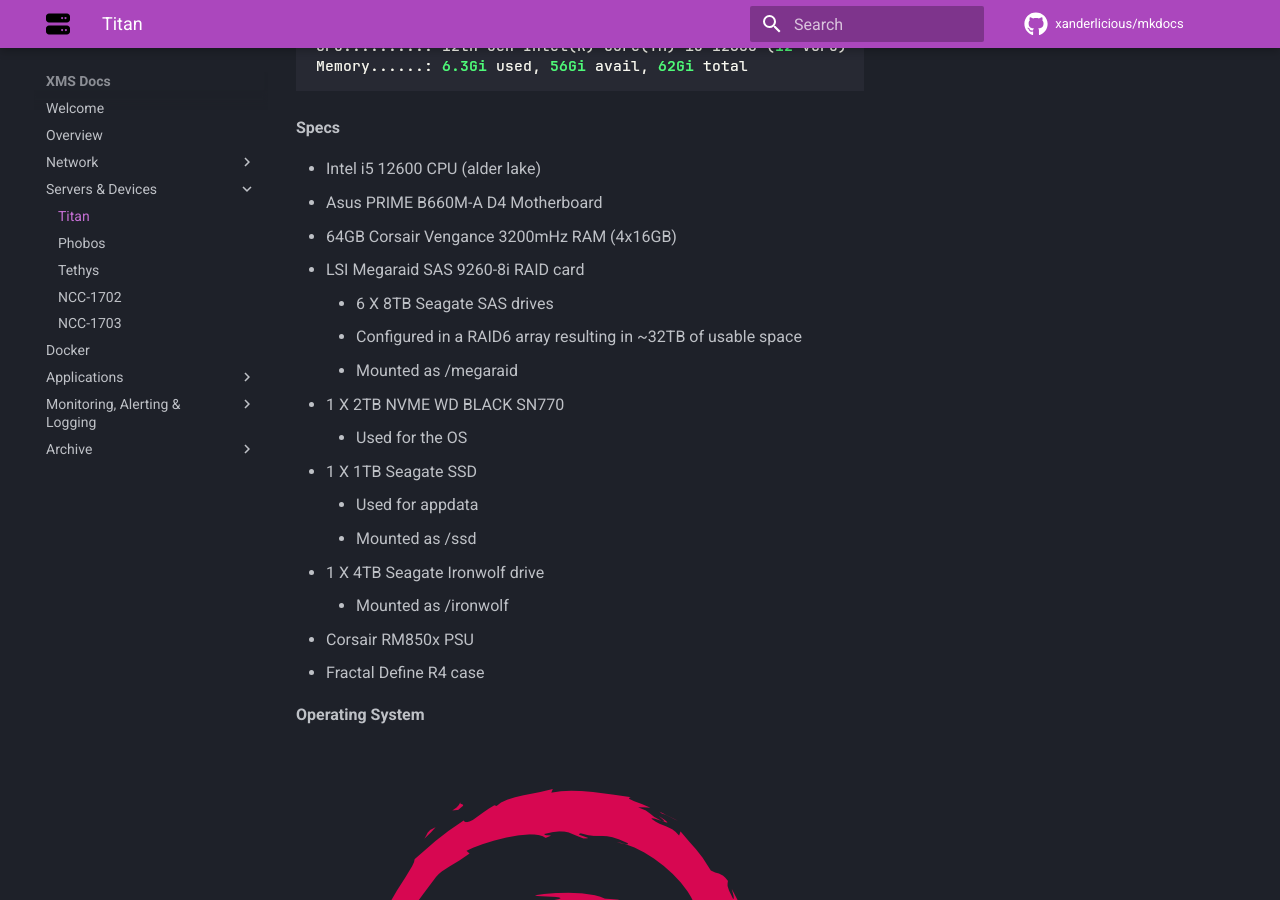
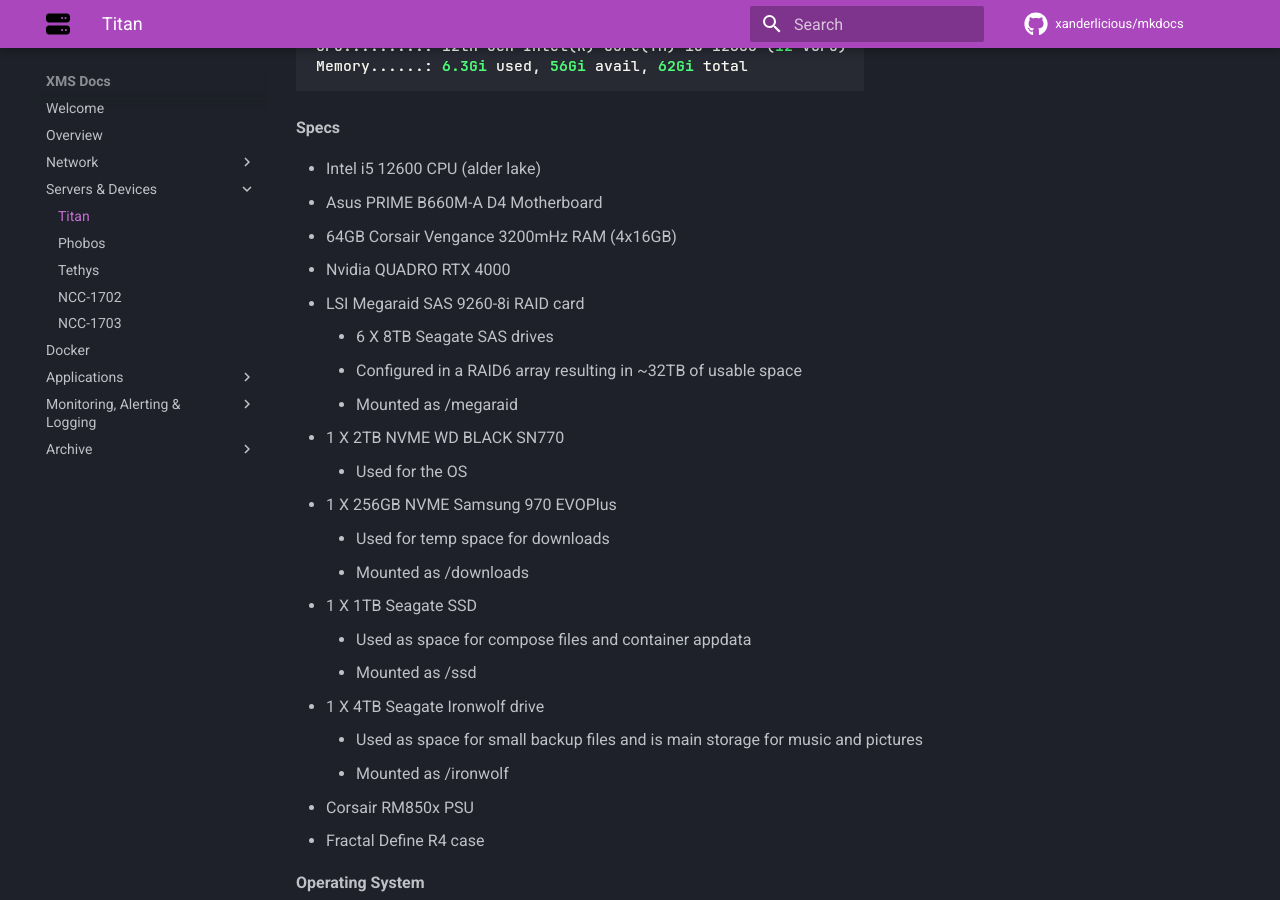
Before and after one commit to Xanderlicious/mkdocs, an MkDocs documentation site: the page built from docs/titan.md, in a window 1280 px wide and 900 px high, scrolled down 533 px. Built offline with MkDocs 1.6.1 and Material for MkDocs 9.7.7, drawn with Linux system fonts in a browser that asks for light colours; comment, search, counter and statistics services are not loaded.

Commit message:
updated the specs on Titan

```diff
--- a/docs/titan.md
+++ b/docs/titan.md
@@ -7,16 +7,21 @@
 - Intel i5 12600 CPU (alder lake)
 - Asus PRIME B660M-A D4 Motherboard
 - 64GB Corsair Vengance 3200mHz RAM (4x16GB)
+- Nvidia QUADRO RTX 4000
 - LSI Megaraid SAS 9260-8i RAID card
     - 6 X 8TB Seagate SAS drives
     - Configured in a RAID6 array resulting in ~32TB of usable space
     - Mounted as /megaraid
 - 1 X 2TB NVME WD BLACK SN770
     - Used for the OS
+- 1 X 256GB NVME Samsung 970 EVOPlus
+    - Used for temp space for downloads
+    - Mounted as /downloads
 - 1 X 1TB Seagate SSD
-    - Used for appdata
+    - Used as space for compose files and container appdata
     - Mounted as /ssd
 - 1 X 4TB Seagate Ironwolf drive
+    - Used as space for small backup files and is main storage for music and pictures
     - Mounted as /ironwolf
 - Corsair RM850x PSU
 - Fractal Define R4 case
```
